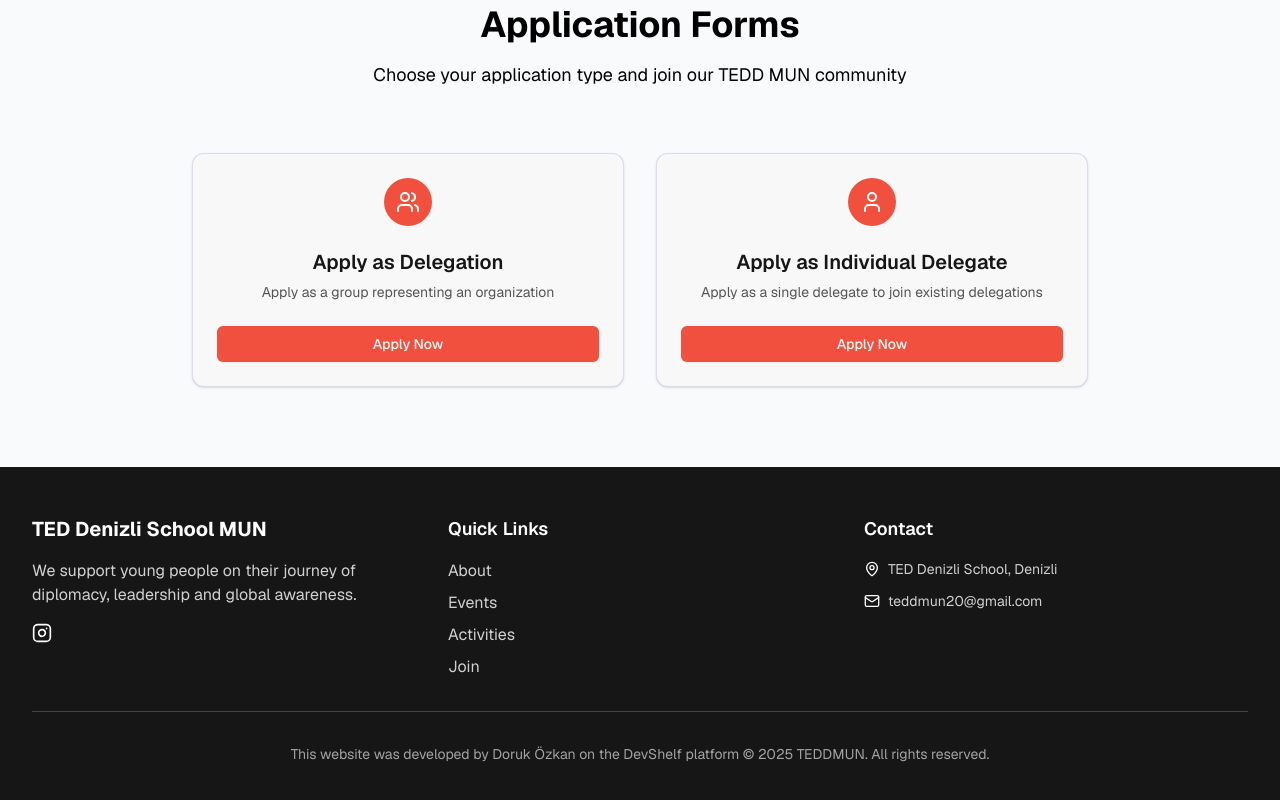
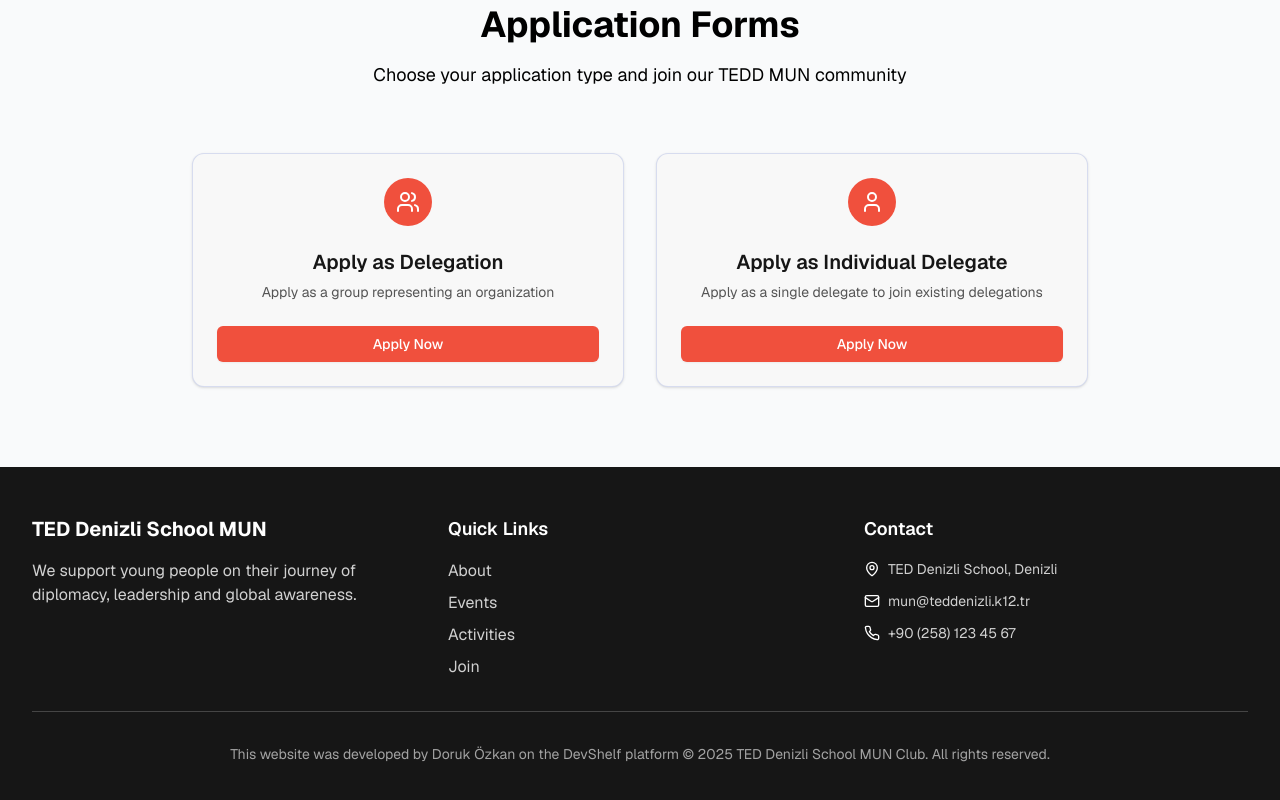
Before and after one commit to Dorukkozkn/TEDDMUN, a Next.js app: page / in a window 1280 px wide. Shown: the part 2027-2827 px from the top of the page. Built offline with nearby package versions, Linux system fonts and the light colour scheme.

Commit message:
Update footer.tsx

```diff
--- a/components/footer.tsx
+++ b/components/footer.tsx
@@ -1,4 +1,4 @@
-import { Mail, MapPin, Instagram } from "lucide-react"
+import { Mail, Phone, MapPin } from "lucide-react"
 
 export function Footer() {
   return (
@@ -11,9 +11,6 @@ export function Footer() {
             <p className="text-primary-foreground/80 text-pretty mb-4">
               We support young people on their journey of diplomacy, leadership and global awareness.
             </p>
-            <div className="flex space-x-4">
-              <Instagram className="h-5 w-5 hover:text-accent cursor-pointer transition-colors" />
-            </div>
           </div>
 
           {/* Middle Section */}
@@ -53,7 +50,11 @@ export function Footer() {
               </div>
               <div className="flex items-center">
                 <Mail className="h-4 w-4 mr-2 flex-shrink-0" />
-                <span className="text-primary-foreground/80 text-sm">teddmun20@gmail.com</span>
+                <span className="text-primary-foreground/80 text-sm">mun@teddenizli.k12.tr</span>
+              </div>
+              <div className="flex items-center">
+                <Phone className="h-4 w-4 mr-2 flex-shrink-0" />
+                <span className="text-primary-foreground/80 text-sm">+90 (258) 123 45 67</span>
               </div>
             </div>
           </div>
@@ -62,7 +63,8 @@ export function Footer() {
         {/* Bottom Section */}
         <div className="border-t border-primary-foreground/20 mt-8 pt-8 text-center">
           <p className="text-primary-foreground/60 text-sm">
-            This website was developed by Doruk Özkan on the DevShelf platform © 2025 TEDDMUN. All rights reserved.
+            This website was developed by Doruk Özkan on the DevShelf platform © 2025 TED Denizli School MUN Club. All
+            rights reserved.
           </p>
         </div>
       </div>
```
